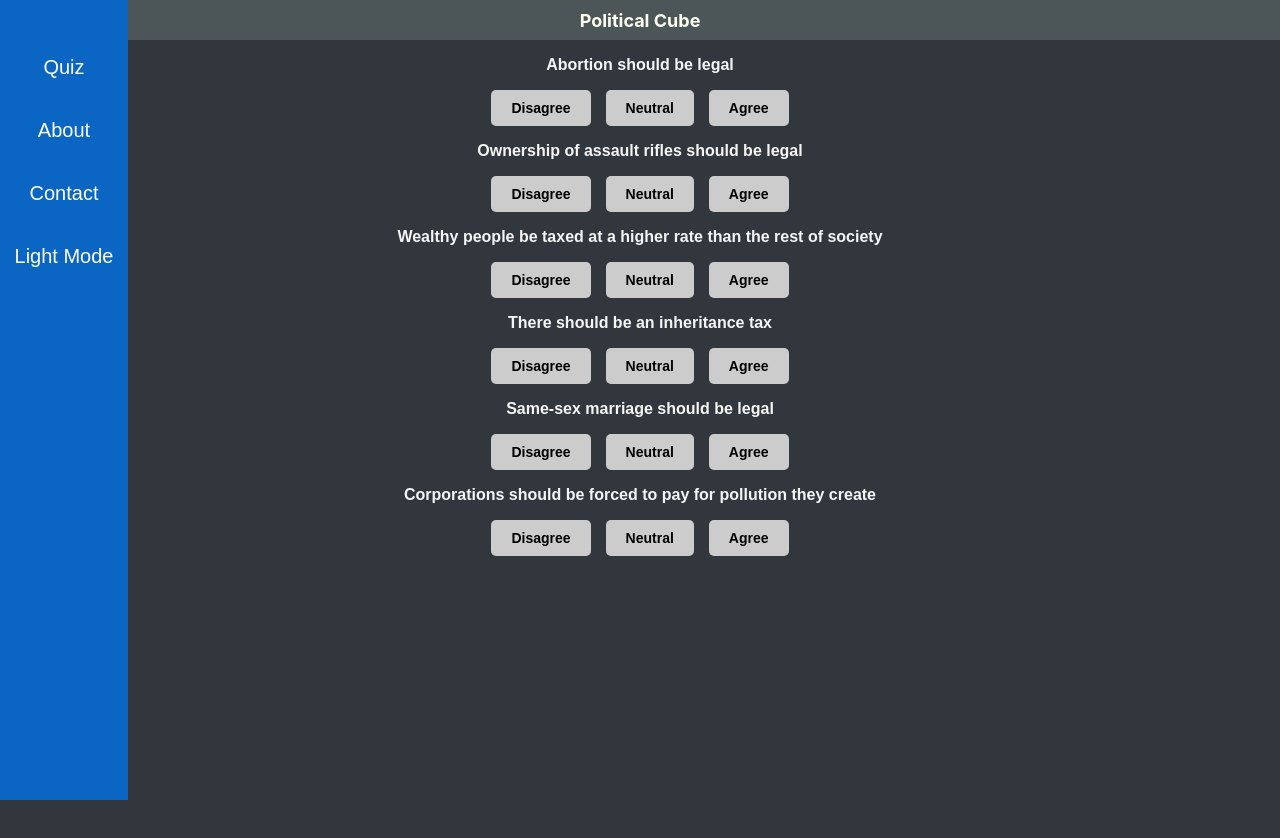
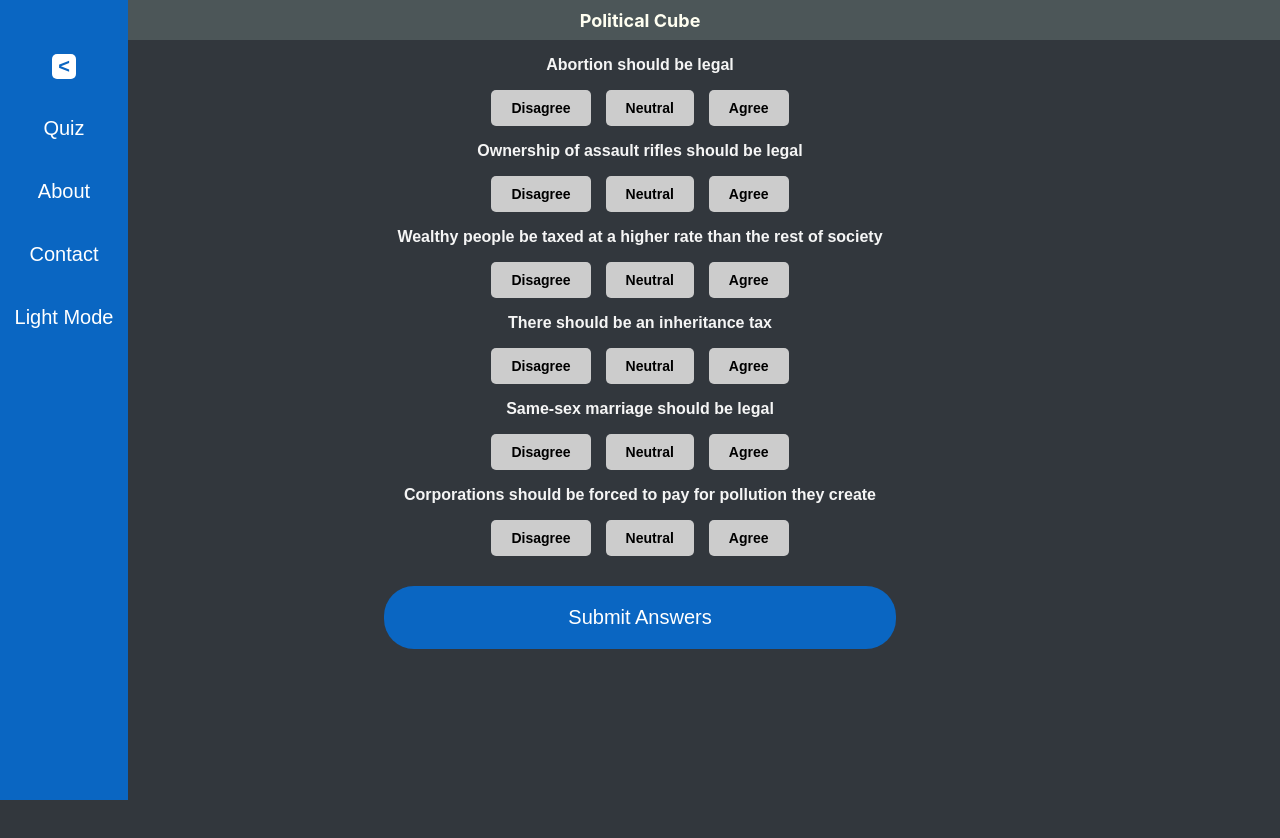
Before and after one commit to gobshmacked/View-Cube, a React (Create React App) app: page / in a window 1280 px wide. Built offline with nearby package versions, Linux system fonts and the light colour scheme.

Commit message:
Side bar toggle, submit button, error message

```diff
--- /dev/null
+++ b/src/SiteComponents/ConfigureResults.js
@@ -0,0 +1,6 @@
+import React from 'react'
+import { questions } from '../questions.js'
+
+export function ConfigureResult(userInput) {
+
+}
--- a/src/SiteComponents/MainPage.jsx
+++ b/src/SiteComponents/MainPage.jsx
@@ -11,7 +11,7 @@ const Page = styled('div')({
 export function MainPage(props) {
 	return (
 		<Page>
-			{props.currentPage === 'quiz' && <QuizPage/>}
+			{props.currentPage === 'quiz' && <QuizPage pageStateChange = {props.pageStateChange}/>}
 		</Page>
 	)
 }
--- a/src/SiteComponents/QuizPage.jsx
+++ b/src/SiteComponents/QuizPage.jsx
@@ -2,6 +2,16 @@ import React from 'react'
 import { styled } from '@mui/material'
 import { questions } from '../questions.js'
 import './styles/QuizPage.css'
+
+let incompleteQuestionsString = ''
+
+const QuizBox = styled('div')({
+	display: 'flex',
+	flexDirection: 'column',
+	marginLeft: 'auto',
+	marginRight: 'auto',
+	width: '40%'
+})
 
 const AllQuestions = styled('div')({
 	display: 'flex',
@@ -10,9 +20,7 @@ const AllQuestions = styled('div')({
 	marginRight: 'auto'
 })
 
-const CompleteQuestionBox = styled('div')({
-
-})
+const CompleteQuestionBox = styled('div')({})
 
 const QuestionAnswerBox = styled('div')({
 	display: 'flex',
@@ -32,42 +40,58 @@ const Answers = styled('div')({
 	justifyContent: 'center'
 })
 
-// const Answer = styled('button')({
-// 	background: '#CCCCCC',
-// 	color: 'black',
-// 	fontWeight: 'bold',
-// 	paddingLeft: '20px',
-// 	paddingRight: '20px',
-// 	paddingTop: '10px',
-// 	paddingBottom: '10px',
-// 	borderRadius: '5px',
-// 	fontSize: '14px',
-// 	border: '0px',
-// 	'&:hover': {
-// 		background: '#0A66C2',
-// 		color: 'white'
-// 	}
-// })
+const SubmitQuiz = styled('button')({
+	marginTop: '30px',
+	width: '100%',
+	marginBottom: '50px',
+	paddingTop: '20px',
+	paddingBottom: '20px',
+	fontSize: '20px',
+	background: '#0A66C2',
+	color: 'white',
+	borderRadius: '30px',
+	border: '0',
+	'&:hover': {
+		background: '#3F8CFF'
+	}
+})
+
+const ErrorMessage = styled('p')({
+	color: 'red'
+})
 
 
-export function QuizPage() {
-	let questions = FormatQuestions()
+export function QuizPage(props) {
+	const [incompleteQuestions, setIncompleteQuestions] = React.useState(false)
+	const [selectedOption, setSelectedOption] = React.useState(Array(questions.length).fill(0));
+	function changeIncompleteQuestions(status) {
+		setIncompleteQuestions(status)
+	}
+	const handleSelectionChange = (index, element) => {
+		let tempArr = [...selectedOption]
+		if (tempArr[index] !== 0) {
+			tempArr[index] = 0
+		} else {
+			tempArr[index] = element
+		}
+		setSelectedOption(tempArr)
+	}
+	let formattedQuestions = FormatQuestions(selectedOption, handleSelectionChange)
 	return (
-		<AllQuestions>
-			{questions.map((item, index) => (
-				<CompleteQuestionBox key = {index}>{item}</CompleteQuestionBox>
-			))}
-		</AllQuestions>
+		<QuizBox>
+			<AllQuestions>
+				{formattedQuestions.map((item, index) => (
+					<CompleteQuestionBox key = {index}>{item}</CompleteQuestionBox>
+				))}
+			</AllQuestions>
+			<SubmitQuiz onClick = {() => ClickedSubmit(selectedOption, props.pageStateChange, changeIncompleteQuestions)}>Submit Answers</SubmitQuiz>
+			{incompleteQuestions && <ErrorMessage>There are unanswered questions! You can answer them or press submit answers again to set them to neutral and get your cube</ErrorMessage>}
+			{incompleteQuestions && <ErrorMessage>The questions that have not been answered are: {incompleteQuestionsString}</ErrorMessage>}
+		</QuizBox>
 	)
 }
 
-function FormatQuestions () {
-	const [selectedOption, setSelectedOption] = React.useState(Array(questions.length).fill(0));
-	const handleSelectionChange = (index, element) => {
-		let tempArr = [...selectedOption]
-		tempArr[index] = element
-		setSelectedOption(tempArr)
-	}
+function FormatQuestions (selectedOption, handleSelectionChange) {
 	let formattedQuestions = []
 	for (const q in questions) {
 		selectedOption.push('')
@@ -84,3 +108,23 @@ function FormatQuestions () {
 	}
 	return formattedQuestions
 }
+
+function ClickedSubmit(answers, pageStateChange, setIncompleteQuestions) {
+	let questionList = []
+	for (let answer in answers) {
+		if (answers[answer] === 0) {
+			questionList.push(answer)
+			if (questionList.length === 1) {
+				incompleteQuestionsString = String(parseInt(answer) + 1)
+			} else {
+				incompleteQuestionsString = incompleteQuestionsString + ', ' + String(parseInt(answer) + 1)
+			}
+		}
+	}
+	if (questionList.length > 0) {
+		console.log(incompleteQuestionsString)
+		setIncompleteQuestions(true)
+		return
+	}
+
+}
--- a/src/SiteComponents/Screen.jsx
+++ b/src/SiteComponents/Screen.jsx
@@ -32,8 +32,12 @@ const AllElementsWrap = styled('div')({
 
 export function Screen () {
 	const [page, setPage] = React.useState('quiz')
+	const [sideBarShow, setSideBarShow] = React.useState('show')
 	function newPageState (newPage) {
 		setPage(newPage)
+	}
+	function newSideBarShow (newShow) {
+		setSideBarShow(newShow)
 	}
   	return (
     	<>
@@ -42,8 +46,8 @@ export function Screen () {
 					<HeaderDivText>Political Cube</HeaderDivText>
 				</HeaderDiv>
 				<SideBarMainPageDiv>
-					<SideBar pageStateChange = {newPageState} currentPage = {page}/>
-					{<MainPage currentPage = {page}/>}
+					<SideBar pageStateChange = {newPageState} currentPage = {page} sideBarShow = {sideBarShow} sideBarShowChange = {newSideBarShow}/>
+					{<MainPage currentPage = {page} pageStateChange = {newPageState}/>}
 				</SideBarMainPageDiv>
 				{/* <ResultCube/> */}
 			</AllElementsWrap>
--- a/src/SiteComponents/SideBar.jsx
+++ b/src/SiteComponents/SideBar.jsx
@@ -13,15 +13,46 @@ const SideBarDiv = styled('div')({
 	height: '100vh',
 })
 
+const SideBarDivHide = styled('div')({
+	display: 'flex',
+	flexDirection: 'column',
+	alignItems: 'center',
+	position: 'fixed',
+	top: '0',
+	left: '0',
+	width: '10%',
+	height: '100vh',
+})
+
 const SideBarElement = styled('p')({
 	fontSize: '20px',
 	color: 'white',
 })
 
+const SideBarHideButton = styled('button')({
+	background: 'white',
+	color: '#0A66C2',
+	fontWeight: 'bold',
+	border: '0px',
+	borderRadius: '5px',
+	fontSize: '20px'
+})
+
 export function SideBar(props) {
+	if (props.sideBarShow === 'show') {
+		return (<SideBarShow pageStateChange = {props.pageStateChange} sideBarShowChange = {props.sideBarShowChange}/>)
+	} else {
+		return (<SideBarHide pageStateChange = {props.pageStateChange} sideBarShowChange = {props.sideBarShowChange}/>)
+	}
+}
+
+function SideBarShow(props) {
 	return (
 		<SideBarDiv>
 			<br/>
+			<br/>
+			<br/>
+			<SideBarHideButton onClick = {() => props.sideBarShowChange('hide')}>{'<'}</SideBarHideButton>
 			<br/>
 			<SideBarElement onClick = {() => props.pageStateChange('quiz')}>Quiz</SideBarElement>
 			<SideBarElement>About</SideBarElement>
@@ -30,3 +61,14 @@ export function SideBar(props) {
 		</SideBarDiv>
 	)
 }
+
+function SideBarHide(props) {
+	return (
+		<SideBarDivHide>
+			<br/>
+			<br/>
+			<br/>
+			<SideBarHideButton onClick = {() => props.sideBarShowChange('show')}>{'>'}</SideBarHideButton>
+		</SideBarDivHide>
+	)
+}
```
